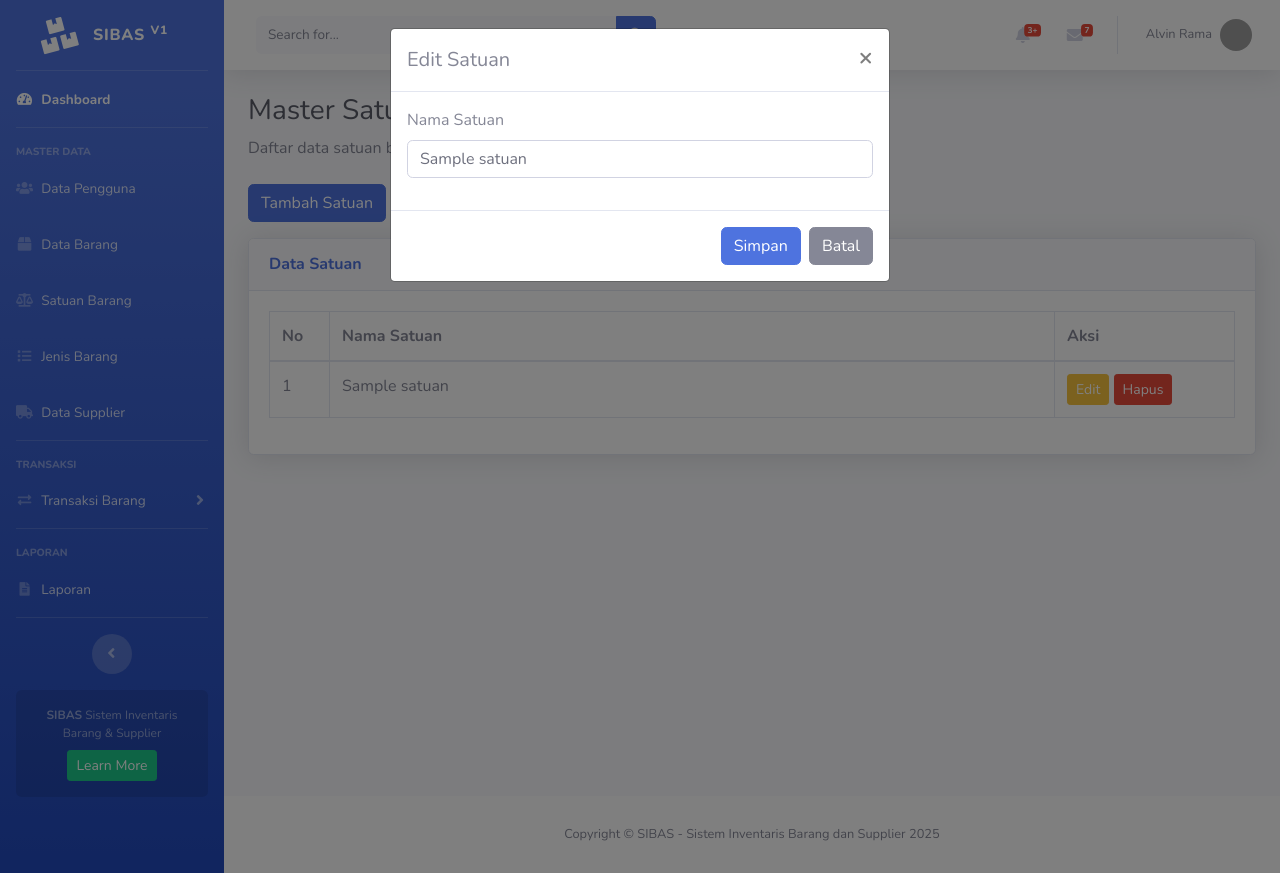
After one commit to Alvinnn-R/sibas-webapp, a PHP site: page /satuan.php in a window 1280 px wide, after a click on "Edit". The commit adds this page. Run offline with PHP 8.4, Linux system fonts and the light colour scheme; a user stored in the database is signed in; tables that the repository leaves empty hold one stand-in row (values such as "Sample post"); grey boxes are pictures that could not be loaded.

Commit message:
feat: add feature profile users and create crud satuan

```diff
--- a/public/dashboard.php
+++ b/public/dashboard.php
@@ -16,7 +16,7 @@
     // echo "Selamat datang, " . $_SESSION['user_name'] . " (" . $_SESSION['user_role'] . ")";
 ?>
 <!-- Begin Page Content -->
-                <div class="container-fluid">
+<div class="container-fluid">
 
                     <!-- Page Heading -->
     <div class="d-sm-flex align-items-center justify-content-between mb-4">
--- /dev/null
+++ b/public/satuan.php
@@ -0,0 +1,150 @@
+<?php
+    session_start();
+
+    include '../app/config.php';
+    // include '../app/auth.php'; // fungsi cek login
+
+    // include '../templates/footer.php';
+
+    if (! isset($_SESSION['user_id'])) {
+        header("Location: login.php");
+        exit;
+    }
+    // echo "Selamat datang, " . $_SESSION['user_name'] . " (" . $_SESSION['user_role'] . ")";
+
+    // --- PROSES TAMBAH ---
+    if (isset($_POST['tambah'])) {
+        $nama_satuan = trim($_POST['nama_satuan']);
+        if ($nama_satuan != "") {
+            $stmt = $conn->prepare("INSERT INTO satuan (nama_satuan) VALUES (?)");
+            $stmt->bind_param("s", $nama_satuan);
+            $stmt->execute();
+        }
+        header("Location: satuan.php");
+        exit;
+    }
+
+    // --- PROSES EDIT ---
+    if (isset($_POST['edit'])) {
+        $id          = $_POST['id'];
+        $nama_satuan = trim($_POST['nama_satuan']);
+        $stmt        = $conn->prepare("UPDATE satuan SET nama_satuan=? WHERE id=?");
+        $stmt->bind_param("si", $nama_satuan, $id);
+        $stmt->execute();
+        header("Location: satuan.php");
+        exit;
+    }
+
+    // --- PROSES HAPUS ---
+    if (isset($_GET['hapus'])) {
+        $id   = $_GET['hapus'];
+        $stmt = $conn->prepare("DELETE FROM satuan WHERE id=?");
+        $stmt->bind_param("i", $id);
+        $stmt->execute();
+        header("Location: satuan.php");
+        exit;
+    }
+
+    // --- AMBIL DATA SATUAN UNTUK DITAMPILKAN DI TABLE ---
+    $satuanList = $conn->query("SELECT * FROM satuan ORDER BY id DESC");
+
+    include '../public/templates/header.php';
+    include '../public/templates/sidebar.php';
+    include '../public/templates/navbar.php';
+?>
+
+<!-- Begin Page Content -->
+<div class="container-fluid">
+
+    <!-- Page Heading -->
+    <h1 class="h3 mb-2 text-gray-800">Master Satuan</h1>
+    <p class="mb-4">Daftar data satuan barang. Tambahkan, edit, atau hapus satuan sesuai kebutuhan.</p>
+
+    <!-- Tambah Satuan Modal Trigger -->
+    <button class="btn btn-primary mb-3" data-toggle="modal" data-target="#modalTambahSatuan">Tambah Satuan</button>
+
+    <!-- DataTable Example -->
+    <div class="card shadow mb-4">
+        <div class="card-header py-3">
+            <h6 class="m-0 font-weight-bold text-primary">Data Satuan</h6>
+        </div>
+        <div class="card-body">
+            <div class="table-responsive">
+                <table class="table table-bordered" id="dataTable" width="100%" cellspacing="0">
+                    <thead>
+                        <tr>
+                            <th width="60">No</th>
+                            <th>Nama Satuan</th>
+                            <th width="180">Aksi</th>
+                        </tr>
+                    </thead>
+                    <tbody>
+                        <?php $no = 1;foreach ($satuanList as $row): ?>
+                        <tr>
+                            <td><?php echo $no++ ?></td>
+                            <td><?php echo htmlspecialchars($row['nama_satuan']) ?></td>
+                            <td>
+                                <!-- Tombol Edit: Modal trigger -->
+                                <button class="btn btn-warning btn-sm" data-toggle="modal" data-target="#modalEditSatuan<?php echo $row['id'] ?>">Edit</button>
+                                <a href="satuan.php?hapus=<?php echo $row['id'] ?>" class="btn btn-danger btn-sm" onclick="return confirm('Hapus data ini?')">Hapus</a>
+                            </td>
+                        </tr>
+                        <!-- Modal Edit per-row -->
+                        <div class="modal fade" id="modalEditSatuan<?php echo $row['id'] ?>" tabindex="-1" role="dialog">
+                            <div class="modal-dialog" role="document">
+                              <form method="post">
+                                <div class="modal-content">
+                                    <div class="modal-header">
+                                        <h5 class="modal-title">Edit Satuan</h5>
+                                        <button type="button" class="close" data-dismiss="modal">&times;</button>
+                                    </div>
+                                    <div class="modal-body">
+                                        <input type="hidden" name="id" value="<?php echo $row['id'] ?>">
+                                        <div class="form-group">
+                                            <label>Nama Satuan</label>
+                                            <input type="text" name="nama_satuan" class="form-control" required value="<?php echo htmlspecialchars($row['nama_satuan']) ?>">
+                                        </div>
+                                    </div>
+                                    <div class="modal-footer">
+                                        <button type="submit" name="edit" class="btn btn-primary">Simpan</button>
+                                        <button type="button" class="btn btn-secondary" data-dismiss="modal">Batal</button>
+                                    </div>
+                                </div>
+                              </form>
+                            </div>
+                        </div>
+                        <?php endforeach; ?>
+                    </tbody>
+                </table>
+            </div>
+        </div>
+    </div>
+
+    <!-- Modal Tambah -->
+    <div class="modal fade" id="modalTambahSatuan" tabindex="-1" role="dialog">
+        <div class="modal-dialog" role="document">
+          <form method="post">
+            <div class="modal-content">
+                <div class="modal-header">
+                    <h5 class="modal-title">Tambah Satuan</h5>
+                    <button type="button" class="close" data-dismiss="modal">&times;</button>
+                </div>
+                <div class="modal-body">
+                    <div class="form-group">
+                        <label>Nama Satuan</label>
+                        <input type="text" name="nama_satuan" class="form-control" required>
+                    </div>
+                </div>
+                <div class="modal-footer">
+                    <button type="submit" name="tambah" class="btn btn-success">Tambah</button>
+                    <button type="button" class="btn btn-secondary" data-dismiss="modal">Batal</button>
+                </div>
+            </div>
+          </form>
+        </div>
+    </div>
+</div>
+
+<!-- /.container-fluid -->
+
+<?php include '../public/templates/footer.php'; ?>
--- a/public/templates/footer.php
+++ b/public/templates/footer.php
@@ -5,7 +5,7 @@
             <footer class="sticky-footer bg-white">
                 <div class="container my-auto">
                     <div class="copyright text-center my-auto">
-                        <span>Copyright &copy; SIBAS - Sistem Inventaris Barang dan Supplier                                                                                                                                                                                                                                                                                     <?php echo date('Y') ?></span>
+                        <span>Copyright &copy; SIBAS - Sistem Inventaris Barang dan Supplier                                                                                                                                                                                                                                                                                                                                                                                                                                                                                                                                                                                                                                                                     <?php echo date('Y') ?></span>
                     </div>
                 </div>
             </footer>
@@ -44,21 +44,28 @@
 </div>
 
     <!-- Bootstrap core JavaScript-->
-    <script src="vendor/jquery/jquery.min.js"></script>
-    <script src="vendor/bootstrap/js/bootstrap.bundle.min.js"></script>
+    <script src="./vendor/jquery/jquery.min.js"></script>
+    <script src="./vendor/bootstrap/js/bootstrap.bundle.min.js"></script>
 
     <!-- Core plugin JavaScript-->
-    <script src="vendor/jquery-easing/jquery.easing.min.js"></script>
+    <script src="./vendor/jquery-easing/jquery.easing.min.js"></script>
 
     <!-- Custom scripts for all pages-->
-    <script src="js/sb-admin-2.min.js"></script>
+    <script src="./js/sb-admin-2.min.js"></script>
 
     <!-- Page level plugins -->
-    <script src="vendor/chart.js/Chart.min.js"></script>
+    <script src="./vendor/chart.js/Chart.min.js"></script>
 
     <!-- Page level custom scripts -->
-    <script src="js/demo/chart-area-demo.js"></script>
-    <script src="js/demo/chart-pie-demo.js"></script>
+    <script src="./js/demo/chart-area-demo.js"></script>
+    <script src="./js/demo/chart-pie-demo.js"></script>
+
+    <!-- Page level plugins -->
+    <script src="./vendor/datatables/jquery.dataTables.min.js"></script>
+    <script src="./vendor/datatables/dataTables.bootstrap4.min.js"></script>
+
+    <!-- Page level custom scripts -->
+    <script src="./js/demo/datatables-demo.js"></script>
 
 </body>
 
--- a/public/templates/header.php
+++ b/public/templates/header.php
@@ -20,4 +20,7 @@
     <!-- Custom styles for this template-->
     <link href="./vendor/css/sb-admin-2.min.css" rel="stylesheet">
 
+    <!-- Custom styles for this page -->
+    <link href="./vendor/datatables/dataTables.bootstrap4.min.css" rel="stylesheet">
+
 </head>
--- a/public/templates/navbar.php
+++ b/public/templates/navbar.php
@@ -1,4 +1,16 @@
- <!-- Content Wrapper -->
+<?php
+                                                        // Ambil path root aplikasi (sesuaikan sesuai project-mu)
+    $baseUrl        = '/pemrograman-web/SIBAS_WebApp/'; // TANPA titik!
+    $defaultProfile = $baseUrl . 'vendor/img/undraw_profile.svg';
+
+    // Set profile
+    $profilePath = $defaultProfile;
+    if (! empty($_SESSION['user_profile'])) {
+        $profilePath = $baseUrl . $_SESSION['user_profile'];
+    }
+?>
+
+<!-- Content Wrapper -->
         <div id="content-wrapper" class="d-flex flex-column">
 
             <!-- Main Content -->
@@ -177,9 +189,8 @@
                             <a class="nav-link dropdown-toggle" href="#" id="userDropdown" role="button"
                                 data-toggle="dropdown" aria-haspopup="true" aria-expanded="false">
                                 <span class="mr-2 d-none d-lg-inline text-gray-600 small"><?php echo $_SESSION['user_name']; ?></span>
-                                <img class="img-profile rounded-circle"
-                                    src="./vendor/img/undraw_profile.svg">
-                            </a>
+                                <img class="img-profile rounded-circle" src="<?php echo htmlspecialchars($profilePath); ?>" alt="User Profile">
+                                </a>
                             <!-- Dropdown - User Information -->
                             <div class="dropdown-menu dropdown-menu-right shadow animated--grow-in"
                                 aria-labelledby="userDropdown">
@@ -206,4 +217,5 @@
                     </ul>
 
                 </nav>
+
                 <!-- End of Topbar -->
```
Also changed, not shown: public/login.php (+7 -6 lines), public/register.php (+56 -13 lines), .htaccess, public/uploads/profiles/68319260088de.png (added), public/uploads/profiles/683193288e2d2.png (added), uploads/profiles/683185d571f17.png (added), uploads/profiles/6831868e6d04f.png (added), uploads/profiles/683186e4ed9e7.png (added), uploads/profiles/683187b92cf4a.png (added), uploads/profiles/683187e0db0b5.png (added), uploads/profiles/683195e63f218.jpg (added), 2 other files.
